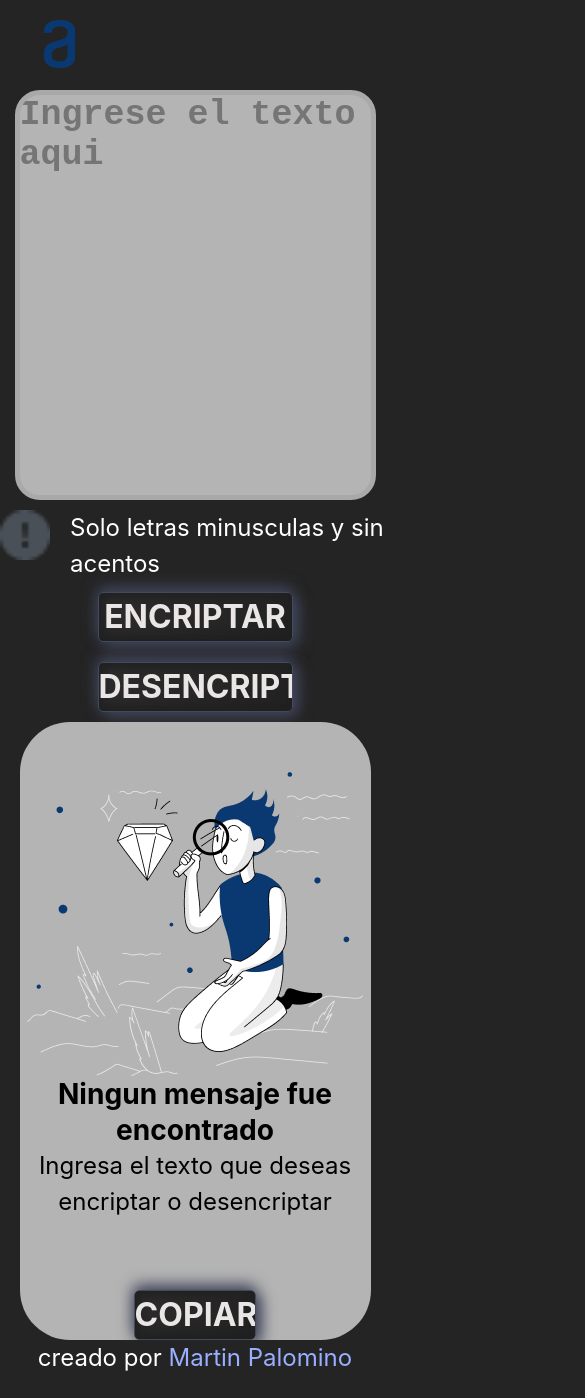
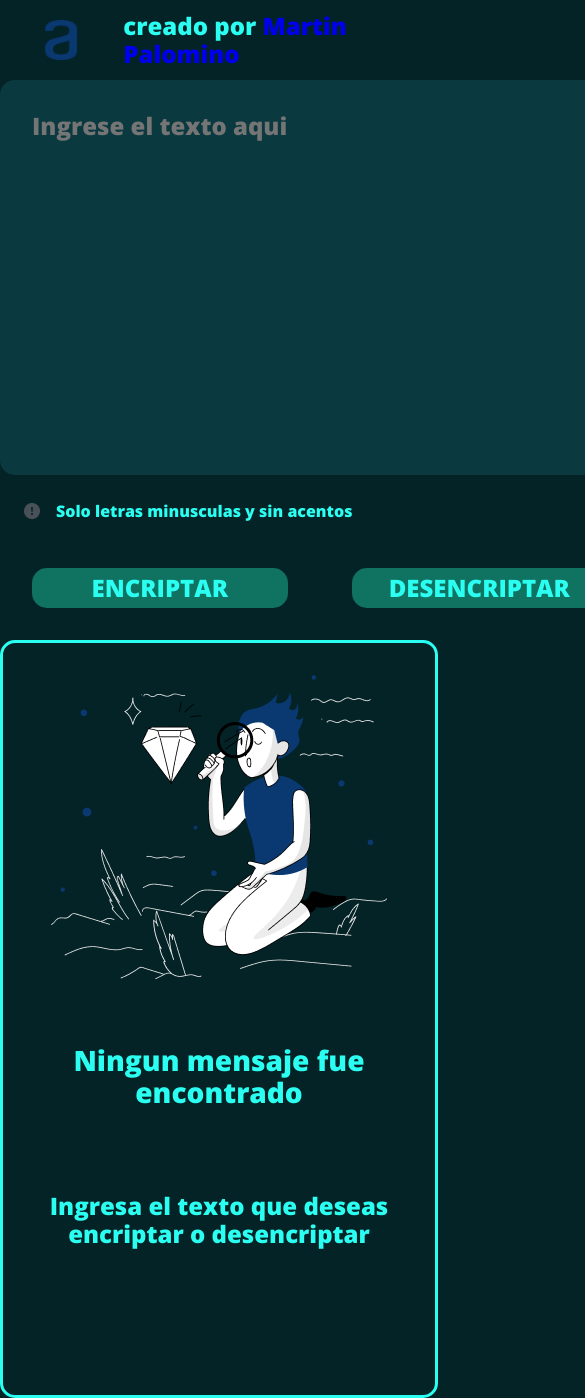
Before and after one commit to MarkpherDev/ONE_Challenge_Encrypt, a plain HTML site: page index.html in a window 390 px wide. Shown: the top 1398 px of the page, 585 px wide, since content can reach past the window. Drawn offline with nearby package versions, Linux system fonts and the light colour scheme.

Commit message:
2da version

```diff
--- a/estilos/estilos.css
+++ /dev/null
@@ -1,271 +0,0 @@
-* {
-  margin: 0;
-  padding: 0;
-}
-
-html {
-  height: 100%;
-}
-
-body {
-  width: 100%;
-  height: 100%;
-  background-color: #242424;
-  font-family: 'Inter';
-  font-style: normal;
-  font-weight: 400;
-  font-size: 32px;
-  line-height: 150%;
-}
-
-textarea {
-  border: 5px solid darkgray;
-  border-radius: 25px;
-  font-weight: bold;
-}
-
-header {
-  margin-top: 20px;
-  width: 100%;
-  height: 50px;
-}
-
-main {
-  width: 100%;
-  height: 90%;
-  display: flex;
-  justify-content: space-between;
-}
-
-section {
-  width: 40%;
-  height: 100%;
-}
-
-input {
-  height: 50px;
-  margin: 20px;
-  width: 120px;
-  background: #ffffff;
-  -webkit-box-pack: center;
-  -ms-flex-pack: center;
-  justify-content: center;
-  -webkit-box-align: center;
-  -ms-flex-align: center;
-  align-items: center;
-  font-family: 'Inter';
-  text-transform: uppercase;
-  font-style: normal;
-  font-weight: bold;
-  font-size: 32px;
-  line-height: 150%;
-  border: solid #404C5D 1px;
-  color: rgb(234, 230, 230);
-  -webkit-transition: 500ms;
-  transition: 500ms;
-  border-radius: 5px;
-  background: linear-gradient(145deg, #2e2d2d, #212121);
-  -webkit-box-shadow: -1px -5px 15px #41465B,
-    5px 5px 15px #41465B,
-    inset 5px 5px 10px #212121,
-    inset -5px -5px 10px #212121;
-  box-shadow: -1px -5px 15px #41465B,
-    5px 5px 15px #41465B,
-    inset 5px 5px 10px #212121,
-    inset -5px -5px 10px #212121;
-}
-
-input:hover {
-  -webkit-box-shadow: 1px 1px 13px #20232e,
-    -1px -1px 13px #545b78;
-  box-shadow: 1px 1px 13px #20232e,
-    -1px -1px 13px #545b78;
-  color: #d6d6d6;
-  -webkit-transition: 500ms;
-  transition: 500ms;
-}
-
-input:active {
-  -webkit-box-shadow: 1px 1px 13px #20232e,
-    -1px -1px 33px #545b78;
-  box-shadow: 1px 1px 13px #20232e,
-    -1px -1px 33px #545b78;
-  color: #d6d6d6;
-  -webkit-transition: 100ms;
-  transition: 100ms;
-}
-
-.btn-encriptar {
-  margin-right: 20px;
-}
-
-.btn-desencriptar {
-  margin-left: 20px;
-}
-
-.btn-encriptar,
-.btn-desencriptar {
-  width: 30%;
-  height: 50px;
-}
-
-.contenedor-botones {
-  text-align: center;
-  margin-top: 5px;
-}
-
-.seccion1 {
-  width: 70%;
-}
-
-.seccion2 {
-  width: 30%;
-  background-color: #b4b4b4;
-  border-radius: 50px;
-  margin-right: 20px;
-  box-sizing: border-box;
-  overflow: hidden;
-}
-
-.area {
-  color: #1a2b68;
-  background-color: #b4b4b4;
-  width: 90%;
-  height: 80%;
-  display: block;
-  margin: auto;
-  margin-top: 20px;
-  resize: none;
-  font-size: 35px;
-}
-
-.contenedor-munieco {
-  display: flex;
-  justify-content: center;
-  align-items: center;
-  width: 100%;
-  height: 60%;
-  padding-top: 150px;
-  box-sizing: border-box;
-  overflow: auto;
-}
-
-.contenedor-h3 {
-  width: 100%;
-  height: 20%;
-  text-align: center;
-}
-
-.contenedor-texto {
-  width: 100%;
-  height: 20%;
-  text-align: center;
-}
-
-.contenedor-resultado {
-  color: #1a2b68;
-  width: 100%;
-  height: 70%;
-  padding: 25px;
-  box-sizing: border-box;
-  font-weight: bold;
-}
-
-.contenedor-copiar {
-  width: 100%;
-  height: 20%;
-}
-
-.btn-copiar {
-  width: 35%;
-  height: 50px;
-  display: block;
-  margin: 200px auto 0px auto;
-}
-
-.contenedor-textominusculas {
-  display: flex;
-  margin-top: 10px;
-  margin-left: 90px;
-  color: white;
-}
-
-.contenedor-textominusculas img {
-  height: 50px;
-  width: auto;
-}
-
-.contenedor-textominusculas p {
-  margin-left: 20px;
-}
-
-footer {
-  width: 100%;
-  height: 50px;
-  color: #ffffff;
-  text-align: center;
-}
-
-a {
-  color: #99afff;
-  text-decoration: none;
-  cursor: pointer;
-}
-
-a:hover {
-  color: rgb(171, 146, 215);
-}
-
-.ocultar {
-  display: none;
-}
-
-@media only screen and (max-width: 768px) {
-  body {
-    font-size: 24px;
-  }
-
-  main {
-    flex-direction: column;
-    height: auto;
-  }
-
-  section {
-    width: 100%;
-  }
-
-  .seccion1 {
-    width: 100%;
-  }
-
-  .btn-encriptar,
-  .btn-desencriptar {
-    width: 50%;
-    margin: 10px 0;
-  }
-
-  .seccion2 {
-    width: 90%;
-    margin: auto;
-  }
-
-  .contenedor-botones {
-    margin: auto;
-  }
-
-  .contenedor-munieco {
-    padding-top: 50px;
-  }
-
-  .contenedor-resultado {
-    height: auto;
-  }
-
-  .btn-copiar {
-    margin: 20px auto 0px auto;
-  }
-
-  .contenedor-textominusculas {
-    margin-left: 0px;
-  }
-}
--- /dev/null
+++ b/estilos/style.css
@@ -0,0 +1,248 @@
+@import url("https://fonts.googleapis.com/css2?family=Montserrat:wght@500&family=Open+Sans:ital,wght@0,800;1,700&display=swap");
+
+:root {
+  --dark-green-1: #042326;
+  --dark-green-2: #0a3a40;
+  --dark-green-3: #0f5959;
+  --dark-green-4: #1d7373;
+  --dark-green-5: #107361;
+  --letra: #2bfff2;
+}
+
+body {
+  margin: 0;
+  padding: 0;
+  font-size: 62.5%;
+  font-family: "Montserrat", sans-serif;
+  font-family: "Open Sans", sans-serif;
+  background: var(--dark-green-1);
+  color: var(--letra);
+  box-sizing: border-box;
+}
+
+header {
+  display: flex;
+  align-items: center;
+  height: 5rem;
+}
+
+.logo {
+  width: 10rem;
+  height: 2.5rem;
+}
+
+.texto-header {
+  font-size: 1.5rem;
+}
+
+.texto-header a {
+  text-decoration: none;
+}
+
+.texto-header a:hover {
+  color: #ffffff;
+}
+
+main {
+  display: flex;
+  justify-content: space-between;
+  align-items: center;
+}
+
+.seccion1 {
+  margin: 2rem 2rem 2rem;
+  width: 200rem;
+}
+
+.seccion1 textarea {
+  background-color: var(--dark-green-1);
+  color: var(--letra);
+  padding: 2rem;
+  font-size: 2.5rem;
+  width: 100%;
+  resize: none;
+  border: 0;
+  outline: none;
+  outline-style: none;
+  background-color: var(--dark-green-2);
+  border-radius: 15px;
+  /* overflow: auto; */
+}
+
+.contenedor-textominusculas {
+  display: flex;
+  justify-content: flex-start;
+  align-items: center;
+  font-size: 1rem;
+  margin: 0.5rem;
+}
+
+.contenedor-textominusculas img {
+  height: 2 rem;
+  width: 1rem;
+  margin: 0 1rem;
+}
+
+.contenedor-botones {
+  display: flex;
+  justify-content: space-between;
+  align-items: center;
+  margin: 2rem auto;
+}
+
+.btn-encriptar,
+.btn-desencriptar {
+  width: 100%;
+  height: 2.5rem;
+  margin: 0 2rem;
+  font-size: 1.5rem;
+  border-radius: 15px;
+  text-align: center;
+  color: var(--letra);
+  background-color: var(--dark-green-5);
+  border: none;
+  text-transform: uppercase;
+}
+
+.btn-desencriptar:hover,
+.btn-encriptar:hover {
+  background-color: #0f5959;
+  cursor: pointer;
+  transition: 0.5s;
+}
+
+.seccion2 {
+  width: 100%;
+  /* height: 45rem; */
+  margin: 0 5rem 2rem;
+  font-size: 1.5rem;
+}
+
+.contenedor-contenido {
+  width: 25rem;
+  height: 45rem;
+  padding: 1rem;
+  border-radius: 15px;
+  text-align: center;
+  display: flex;
+  flex-direction: column;
+  justify-content: space-between;
+  text-align: center;
+  border: solid;
+}
+
+.contenedor-munieco,
+.contenedor-h3,
+.contenedor-texto {
+  margin: 1rem 0;
+}
+
+.contenedor-contenido input {
+  margin: 1.5rem auto;
+}
+
+.contenedor-resultado {
+  /*border: solid;*/
+  padding: 1rem;
+  height: 50%;
+}
+
+#texto-resultado {
+  text-align: start;
+  overflow-wrap: break-word;
+}
+
+.btn-copiar {
+  width: 100%;
+  height: 2.5rem;
+  margin: 0;
+  font-size: 1.5rem;
+  border-radius: 15px;
+  text-align: center;
+  color: var(--letra);
+  background-color: var(--dark-green-5);
+  border: none;
+  text-transform: uppercase;
+}
+
+.btn-copiar:hover {
+  background-color: #0f5959;
+  cursor: pointer;
+  transition: 0.5s;
+}
+
+.ocultar {
+  display: none;
+}
+
+@media screen and (max-width: 1050px) {
+  main {
+    flex-direction: column;
+  }
+  .seccion1 {
+    width: auto;
+    height: auto;
+    margin: 0 auto;
+    justify-content: center;
+    align-items: center;
+  }
+
+  .seccion1 textarea {
+    width: auto;
+    height: auto;
+    margin: 0 auto;
+    font-size: 1.5rem;
+  }
+
+  .contenedor-ingreso {
+    width: auto;
+    margin: auto;
+  }
+
+  .seccion2 {
+    width: auto;
+    height: auto;
+    margin: 0 auto;
+  }
+}
+
+@media screen and (max-width: 375px) {
+  main {
+    flex-direction: column;
+  }
+
+  .seccion1 {
+    width: 375px;
+    height: 100%;
+    margin: 0 auto;
+    justify-content: center;
+    align-items: center;
+  }
+
+  .seccion1 textarea {
+    width: 280px;
+    height: auto;
+    margin: 0 1rem;
+    font-size: 1.5rem;
+  }
+
+  .contenedor-botones {
+    flex-direction: column;
+    margin: auto;
+    width: 300px;
+  }
+
+  .btn-encriptar,
+  .btn-desencriptar {
+    margin: 1rem auto;
+  }
+
+  .contenedor-contenido {
+    width: 250px;
+    margin-bottom: 2rem;
+  }
+
+  .contenedor-munieco img {
+    width: 100%;
+  }
+}
--- a/index.html
+++ b/index.html
@@ -5,17 +5,22 @@
   <meta charset="UTF-8">
   <meta http-equiv="X-UA-Compatible" content="IE=edge">
   <meta name="viewport" content="width=device-width, initial-scale=1.0">
-  <title>Document</title>
-  <link rel="stylesheet" href="estilos/estilos.css">
+  <title>Encriptador</title>
+  <link rel="stylesheet" href="estilos/normalize.css">
+  <link rel="stylesheet" href="estilos/style.css">
 </head>
 
 <body>
   <header>
-    <img src="imagenes/Logo.png" alt="imagen de alura">
+    <img class="logo" src="imagenes/Logo.png" alt="imagen de alura">
+    <p class="texto-header">creado por <a href="https://www.linkedin.com/in/martinchris-palomino/">Martin
+        Palomino</a>
+    </p>
   </header>
   <main>
     <section class="seccion1">
-      <textarea class="area" placeholder="Ingrese el texto aqui" name="" id="" cols="30" rows="10"></textarea>
+      <div class="contendor-ingreso">
+        <textarea class="area" placeholder="Ingrese el texto aqui" name="" id="" cols="40" rows="12"></textarea>
         <div class="contenedor-textominusculas">
           <img src="imagenes/Vector.png" alt="vector">
           <p>Solo letras minusculas y sin acentos</p>
@@ -24,8 +29,10 @@
           <input type="button" class="btn-encriptar" value="encriptar">
           <input type="button" class="btn-desencriptar" value="desencriptar">
         </div>
+      </div>
     </section>
     <section class="seccion2">
+      <div class="contenedor-contenido">
         <div class="contenedor-munieco">
           <img src="imagenes/Muñeco.png" alt="muñeco de alura">
         </div>
@@ -36,16 +43,14 @@
           <p>Ingresa el texto que deseas encriptar o desencriptar</p>
         </div>
         <div class="contenedor-resultado">
-        <p class="texto-resultado"></p>
+          <p class="texto-resultado" id="texto-resultado"></p>
         </div>
         <div class="contenedor-copiar">
-        <input type="button" class="btn-copiar" value="copiar">
+          <input type="button" class="btn-copiar ocultar" value="copiar">
+        </div>
       </div>
     </section>
   </main>
-  <footer>
-    <p>creado por <a href="https://www.linkedin.com/in/martinchris-palomino/">Martin Palomino</a></p>
-  </footer>
   <script src="scripts/scripts.js"></script>
 </body>
 
--- a/scripts/scripts.js
+++ b/scripts/scripts.js
@@ -7,7 +7,7 @@ const parrafo = document.querySelector(".contenedor-texto");
 const resultado = document.querySelector(".texto-resultado");
 const texto = document.querySelector(".area");
 
-const MENSAJES = {
+const MENSAJE = {
   VACIO: "",
   COPIADO: "Mensaje Copiado al Portapapeles",
 };
@@ -26,7 +26,7 @@ botonCopiar.onclick = copiarTexto;
 
 function encriptar() {
   let mensaje = recuperarTexto();
-  if (mensaje === MENSAJES.VACIO) {
+  if (mensaje === MENSAJE.VACIO) {
     removerOcultar();
   } else ocultarDerecha();
   resultado.textContent = encriptarTexto(mensaje);
@@ -34,7 +34,7 @@ function encriptar() {
 
 function desencriptar() {
   let mensaje = recuperarTexto();
-  if (mensaje === MENSAJES.VACIO) {
+  if (mensaje === MENSAJE.VACIO) {
     removerOcultar();
   } else ocultarDerecha();
   resultado.textContent = desencriptarTexto(mensaje);
@@ -69,17 +69,19 @@ function desencriptarTexto(texto) {
 
 function copiarTexto() {
   navigator.clipboard.writeText(resultado.innerHTML);
-  alert(MENSAJES.COPIADO);
+  alert(MENSAJE.COPIADO);
 }
 
 function ocultarDerecha() {
   munieco.classList.add("ocultar");
   h3.classList.add("ocultar");
   parrafo.classList.add("ocultar");
+  botonCopiar.classList.remove("ocultar");
 }
 
 function removerOcultar() {
   munieco.classList.remove("ocultar");
   h3.classList.remove("ocultar");
   parrafo.classList.remove("ocultar");
+  botonCopiar.classList.add("ocultar");
 }
```
Also changed, not shown: estilos/normalize.css (added). Lines whose indentation alone changed are shown as unchanged.
